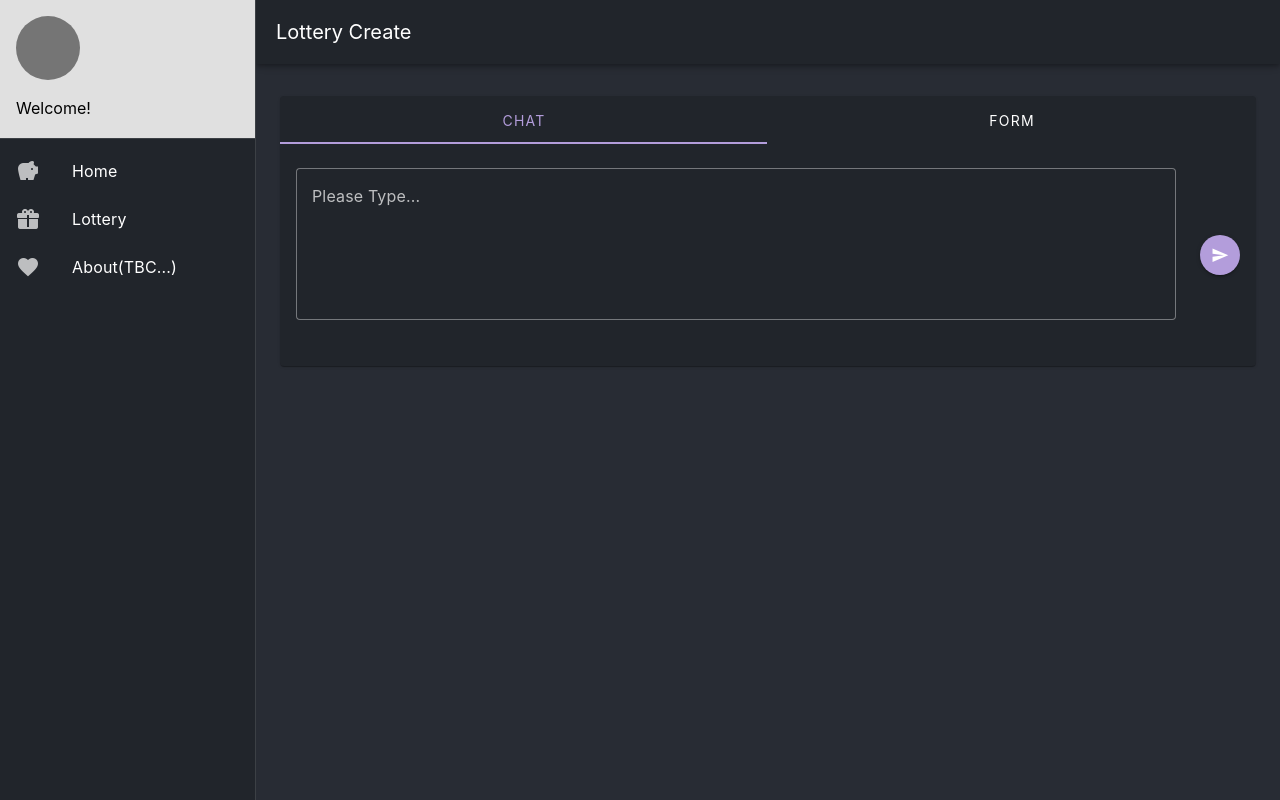
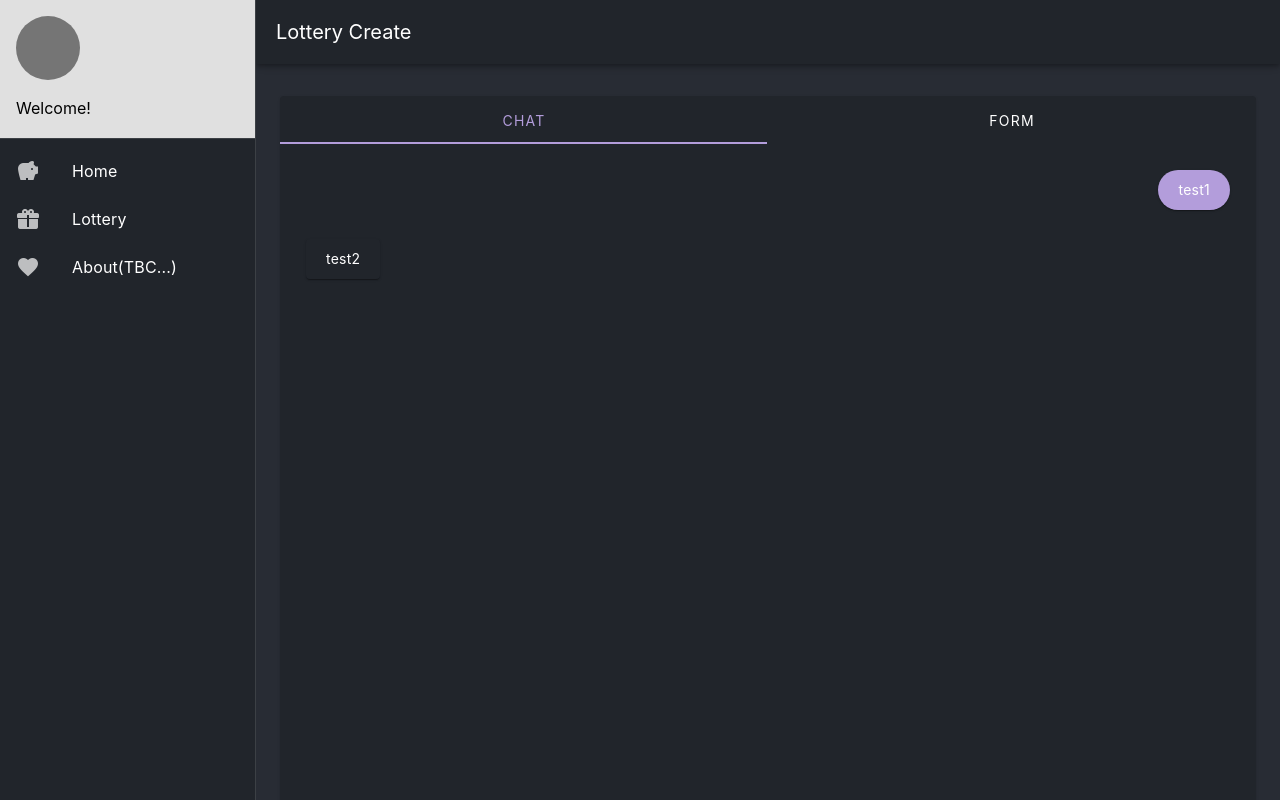
Before and after one commit to wangchristine/pigpen-vue, a Vue app: page /pigpen-vue/lottery/create in a window 1280 px wide. Shown: the top 800 px of the page. Built offline with nearby package versions, Linux system fonts and the light colour scheme.

Commit message:
update chat

```diff
--- a/src/components/Lottery/LotteryChat.vue
+++ b/src/components/Lottery/LotteryChat.vue
@@ -1,14 +1,72 @@
-<script setup></script>
+<script setup>
+import { ref } from "vue";
+
+const currentMessage = ref("");
+const messages = ref([
+  { text: "test1", isMe: true },
+  { text: "test2", isMe: false },
+]);
+
+const sendMessage = () => {
+  if (currentMessage.value) {
+    messages.value.push({ text: currentMessage.value, isMe: true });
+    currentMessage.value = "";
+  }
+};
+</script>
 
 <template>
+  <div class="chat-block">
+    <v-row v-for="(message, index) in messages" :key="index" justify="center">
+      <v-col cols="12" :class="message.isMe ? 'text-right' : 'text-left'">
+        <v-card :class="message.isMe ? 'my-message' : 'ai-message'" class="d-inline-block">
+          <v-card-text>
+            {{ message.text }}
+          </v-card-text>
+        </v-card>
+      </v-col>
+    </v-row>
+  </div>
   <v-row class="align-center no-wrap">
     <v-col class="flex-grow-1">
-      <v-textarea class="py-2" label="Please Type..." variant="outlined" rows="5" no-resize clearable></v-textarea>
+      <v-textarea
+        v-model="currentMessage"
+        class="py-2"
+        label="Please Type..."
+        variant="outlined"
+        rows="5"
+        no-resize
+        clearable
+      ></v-textarea>
     </v-col>
     <v-col class="flex-shrink-0" cols="auto">
-      <v-btn color="deep-purple-lighten-3" icon="mdi-send" size="small"></v-btn>
+      <v-btn color="deep-purple-lighten-3" icon="mdi-send" size="small" @click="sendMessage"></v-btn>
     </v-col>
   </v-row>
 </template>
 
-<style scoped></style>
+<style scoped>
+.my-message {
+  background-color: #b39ddb;
+  color: white;
+  border-radius: 24px;
+  max-width: 60%;
+  text-align: left;
+}
+
+.ai-message {
+  max-width: 100%;
+  text-align: left;
+}
+
+.chat-block {
+  height: 100vh;
+  overflow-y: auto;
+  overflow-x: hidden;
+  padding: 10px;
+}
+
+.v-card-text {
+  padding: 10px 20px;
+}
+</style>
--- a/src/views/Lottery/Create.vue
+++ b/src/views/Lottery/Create.vue
@@ -11,8 +11,6 @@ const tab = ref(null);
     <v-app-bar-title>Lottery Create</v-app-bar-title>
   </v-app-bar>
   <v-container class="py-8 px-6" fluid>
-    <v-row>
-      <v-col cols="12">
     <v-card>
       <v-tabs v-model="tab" align-tabs="center" color="deep-purple-lighten-3" grow>
         <v-tab value="chat">Chat</v-tab>
@@ -30,8 +28,6 @@ const tab = ref(null);
         </v-carousel>
       </v-card-text>
     </v-card>
-      </v-col>
-    </v-row>
   </v-container>
 </template>
 
```
Lines whose indentation alone changed are shown as unchanged.
